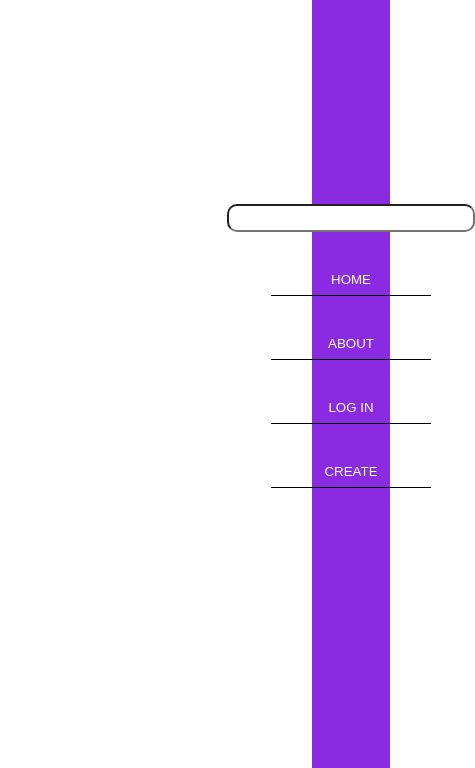
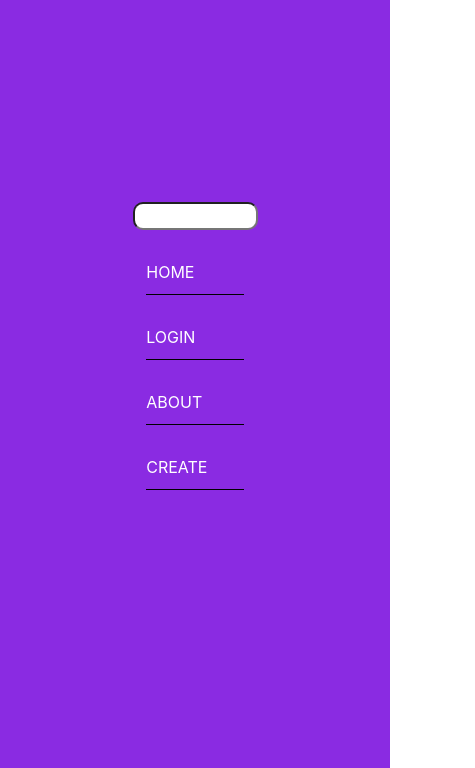
Before and after one commit to Ks0daR/show_skills, a React app: page / in a window 390 px wide. Both pictures are taken after a click on the button "MENU". Shown: the part 76-844 px from the top of the page, 475 px wide, since content can reach past the window. Built offline with nearby package versions, Linux system fonts and the light colour scheme.

Commit message:
add router

```diff
--- a/package.json
+++ b/package.json
@@ -9,6 +9,7 @@
     "@testing-library/user-event": "^12.6.0",
     "react": "^17.0.1",
     "react-dom": "^17.0.1",
+    "react-router-dom": "^5.2.0",
     "react-scripts": "4.0.1",
     "react-transition-group": "^4.4.1",
     "web-vitals": "^0.2.4"
--- a/src/components/Header/Header.js
+++ b/src/components/Header/Header.js
@@ -1,14 +1,14 @@
 import React, { useState } from "react";
+import { CSSTransition } from "react-transition-group";
+import { NavLink } from "react-router-dom";
 import InputForm from "../InputForm";
-import { CSSTransition } from "react-transition-group";
 import styles from "./Header.module.css";
 import animatedStyles from "./animatedStylesHeader.module.css";
+import { routes } from "../routes";
 
 const Header = () => {
   const [openMenu, setOpenMenu] = useState(false);
   const handleToggleMenu = () => setOpenMenu((prev) => !prev);
-
-  const isOpen = openMenu ? styles.buttonIsOpen : styles.button;
 
   const nodeRef = React.useRef(null); // fix Warning: findDOMNode is deprecated in StrictMode
 
@@ -40,10 +40,15 @@ const Header = () => {
         <div ref={nodeRef} className={styles.menuList}>
           <div className={styles.buttons}>
             <InputForm />
-            <button className={isOpen}>Home</button>
-            <button className={isOpen}>About</button>
-            <button className={isOpen}>Log in</button>
-            <button className={isOpen}>Create</button>
+            {routes.map(({ name, to }) => (
+              <NavLink
+                to={to}
+                className={styles.link}
+                activeClassName={styles.activeLink}
+              >
+                {name}
+              </NavLink>
+            ))}
           </div>
         </div>
       </CSSTransition>
--- a/src/components/Header/Header.module.css
+++ b/src/components/Header/Header.module.css
@@ -1,5 +1,5 @@
 .container {
-  width: 100%;
+  width: 100vw;
   height: 4rem;
   background-color: blueviolet;
   display: flex;
@@ -18,7 +18,7 @@
   top: 0;
   right: 0;
   height: 100vh;
-  width: 20%;
+  width: 20vw;
   background-color: blueviolet;
   display: flex;
   align-items: center;
@@ -31,8 +31,10 @@
   align-items: center;
 }
 
-.button {
-  width: 10rem;
+.link {
+  text-decoration: none;
+  margin-top: 2rem;
+  width: 10vw;
   height: 2rem;
   background-color: transparent;
   color: white;
@@ -43,19 +45,38 @@
   z-index: 100;
 }
 
-.button:hover {
+.activeLink {
   background-color: lightblue;
   color: blueviolet;
   font-size: 1.3rem;
 }
 
-.buttonIsOpen {
-  composes: button;
-  margin-top: 2rem;
+.link:hover {
+  background-color: lightblue;
+  color: blueviolet;
+  font-size: 1.3rem;
 }
 
 .buttonMenu {
-  composes: button;
+  composes: link;
   margin-right: 1rem;
   font-size: 1.3rem;
+  margin-top: 0;
 }
+
+@media (max-width: 992px) {
+  .menuList {
+    width: 30vw;
+  }
+  .link {
+    width: 20vw;
+  }
+}
+@media (max-width: 768px) {
+  .menuList {
+    width: 100vw;
+  }
+  .link {
+    width: 25vw;
+  }
+}
--- a/src/components/InputForm/InputForm.module.css
+++ b/src/components/InputForm/InputForm.module.css
@@ -1,5 +1,16 @@
 .input {
-  width: 15rem;
+  width: 10vw;
   border-radius: 10px;
   font-size: 1.2rem;
 }
+
+@media (max-width: 992px) {
+  .input {
+    width: 25vw;
+  }
+}
+@media (max-width: 768px) {
+  .input {
+    width: 30vw;
+  }
+}
--- /dev/null
+++ b/src/components/routes.js
@@ -0,0 +1,6 @@
+export const routes = [
+  { name: "home", to: "/home" },
+  { name: "login", to: "/login" },
+  { name: "about", to: "/about" },
+  { name: "create", to: "/create" },
+];
--- a/src/index.js
+++ b/src/index.js
@@ -2,10 +2,13 @@ import React from "react";
 import ReactDOM from "react-dom";
 import App from "./components/App";
 import "./index.css";
+import { BrowserRouter } from "react-router-dom";
 
 ReactDOM.render(
   <React.StrictMode>
-    <App />
+    <BrowserRouter>
+      <App />
+    </BrowserRouter>
   </React.StrictMode>,
   document.getElementById("root")
 );
```
Also changed, not shown: 1 other file.
